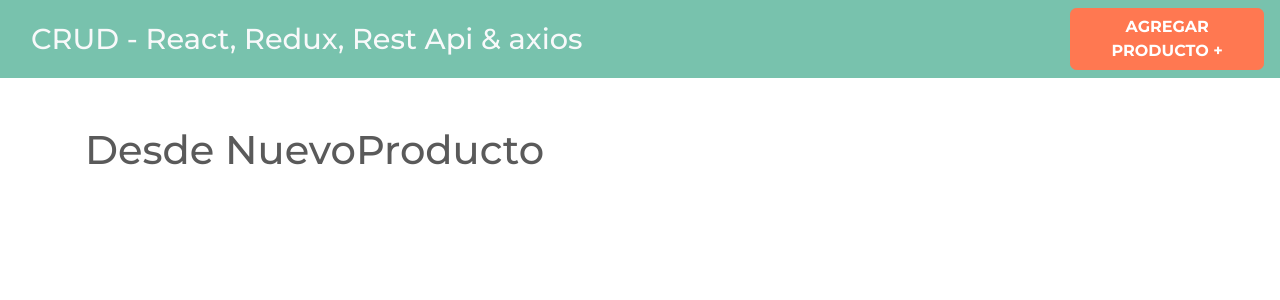
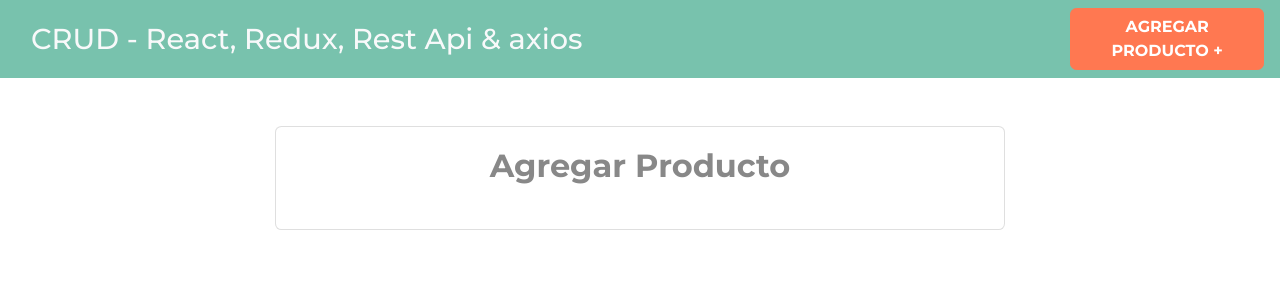
Before and after one commit to jimmy404/CRUD-React-Redux, a React (Create React App) app: page /productos/nuevo in a window 1280 px wide. Shown: the top 300 px of the page. Built offline with nearby package versions, Linux system fonts and the light colour scheme.

Commit message:
Adding styles in NuevoProducto.js

```diff
--- a/src/components/NuevoProducto.js
+++ b/src/components/NuevoProducto.js
@@ -2,7 +2,17 @@ import React from 'react';
 
 const NuevoProducto = () => {
     return(
-        <h1>Desde NuevoProducto</h1>
+        <div className="row justify-content-center">
+            <div className="col-md-8">
+                <div className="card">
+                    <div className="card-body">
+                        <h2 className="text-center mb-4 font-weight-bold">
+                            Agregar Producto
+                        </h2>
+                    </div>
+                </div>
+            </div>
+        </div>
     );
 }
 
```
